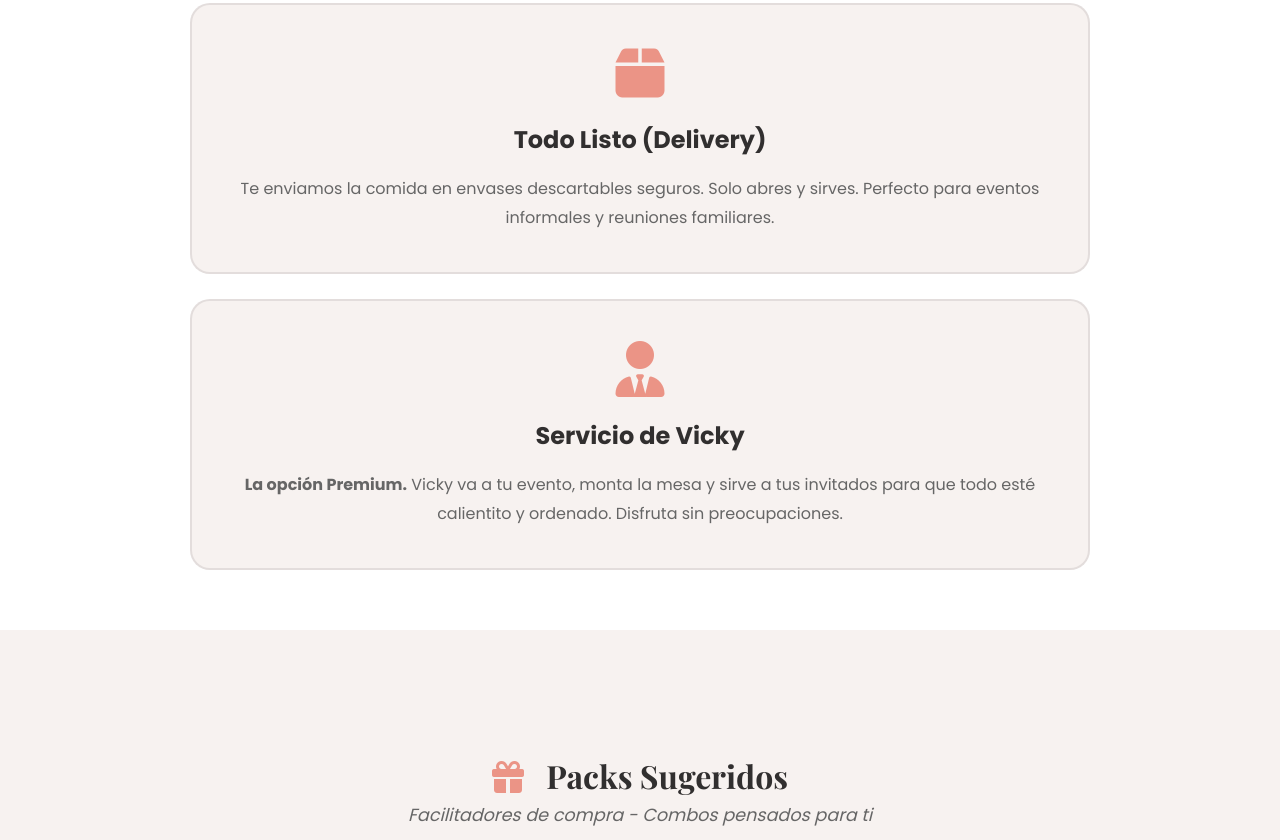
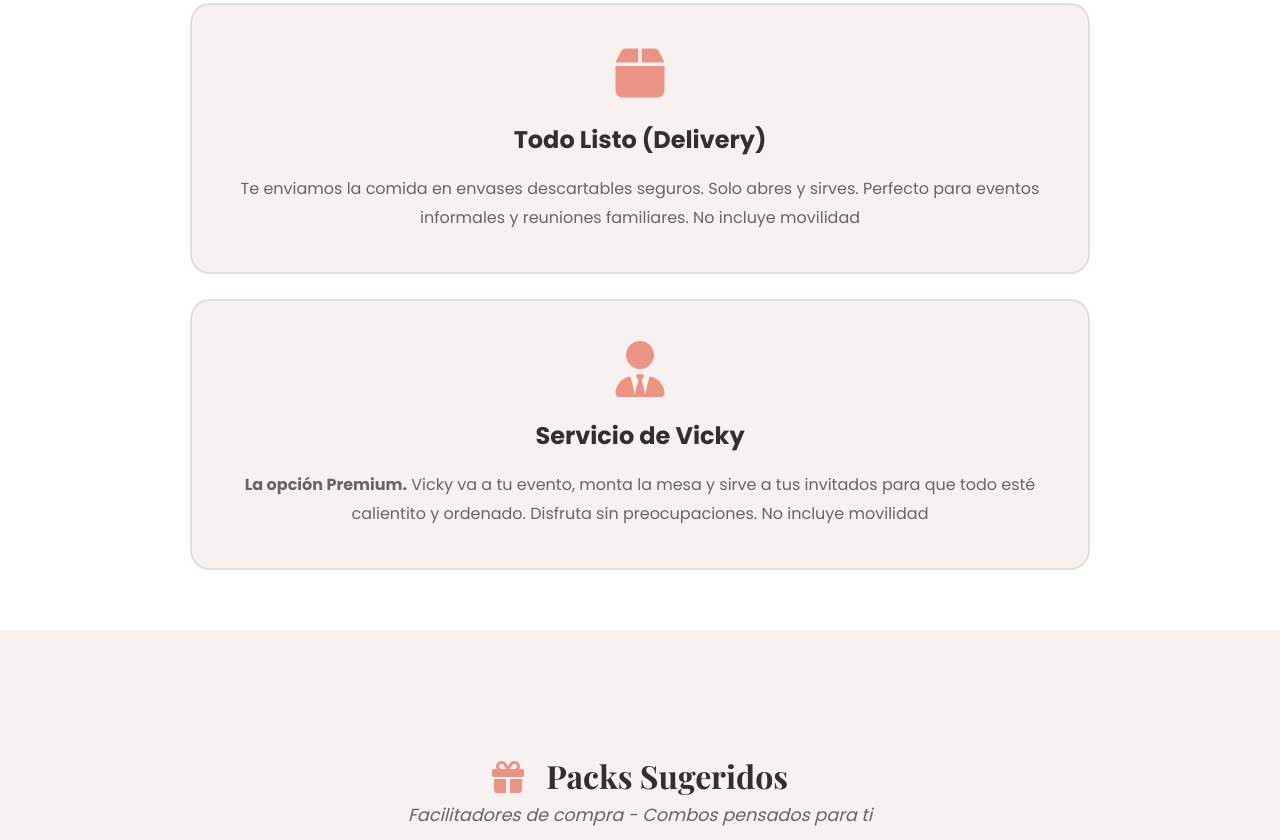
Before and after one commit to Sergio21678/Vicky-s, a plain HTML site: page servicios.html in a window 1280 px wide. Shown: the part 780-1620 px from the top of the page. Drawn offline with nearby package versions, Linux system fonts and the light colour scheme.

Commit message:
Cambios en fechas y servicios

```diff
--- a/servicios.html
+++ b/servicios.html
@@ -38,13 +38,13 @@
                 <div class="modalidad-card">
                     <i class="fas fa-box"></i>
                     <h3>Todo Listo (Delivery)</h3>
-                    <p>Te enviamos la comida en envases descartables seguros. Solo abres y sirves. Perfecto para eventos informales y reuniones familiares.</p>
+                    <p>Te enviamos la comida en envases descartables seguros. Solo abres y sirves. Perfecto para eventos informales y reuniones familiares. No incluye movilidad</p>
                 </div>
 
                 <div class="modalidad-card">
                     <i class="fas fa-user-tie"></i>
                     <h3>Servicio de Vicky</h3>
-                    <p><strong>La opción Premium.</strong> Vicky va a tu evento, monta la mesa y sirve a tus invitados para que todo esté calientito y ordenado. Disfruta sin preocupaciones.</p>
+                    <p><strong>La opción Premium.</strong> Vicky va a tu evento, monta la mesa y sirve a tus invitados para que todo esté calientito y ordenado. Disfruta sin preocupaciones. No incluye movilidad</p>
                 </div>
             </div>
         </section>
@@ -108,7 +108,7 @@
             <div class="footer-section">
                 <h3><i class="fas fa-clock"></i> Tiempo de Anticipación</h3>
                 <p>¿Con cuánto tiempo pedir?</p>
-                <p><strong>Mínimo 72 horas de anticipación</strong> para garantizar la mejor calidad en tu evento.</p>
+                <p><strong>Mínimo 1 semana de anticipación</strong> para garantizar la mejor calidad en tu evento.</p>
             </div>
 
             <div class="footer-section">
--- a/style.css
+++ b/style.css
@@ -1110,7 +1110,6 @@ footer {
     .footer-section {
         text-align: center;
     }
-}
 
 /* FORMULARIO DE CONTACTO */
 .contacto-section {
```
Also changed, not shown: index.html (+1 -1 lines), menu.html (+1 -1 lines), pedido.html (+1 -1 lines).
